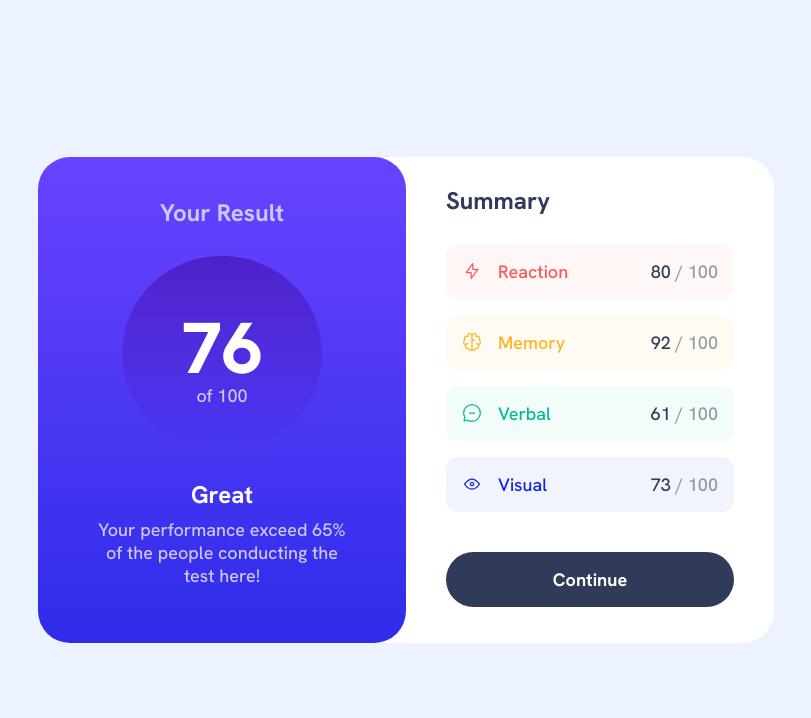
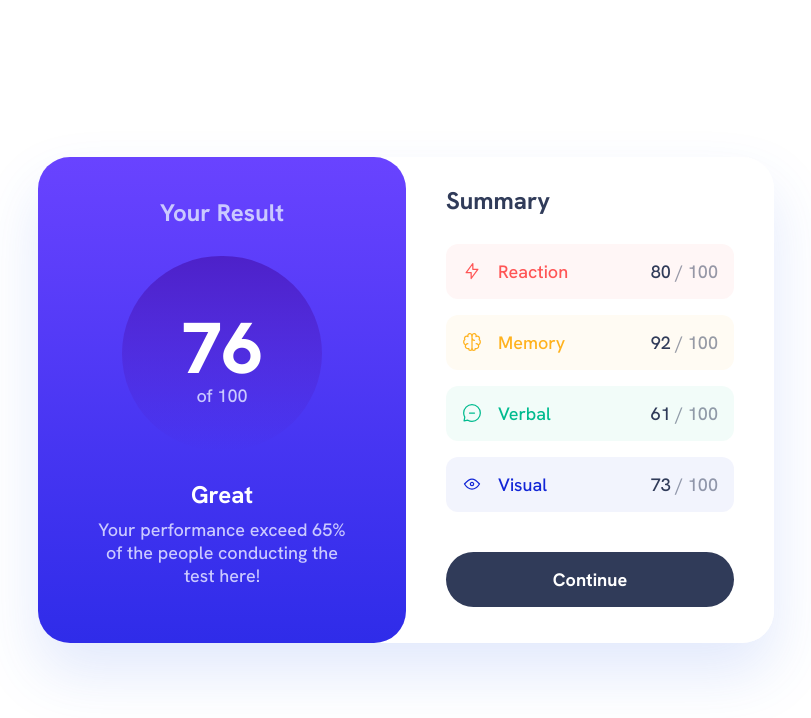
Before and after one commit to AcharaChisomSolomon/results-summary-component, a plain HTML site: page index.html in a window 1280 px wide. Shown: the whole page, without its empty margins (234-1045 px from the left). Drawn offline with Linux system fonts and the light colour scheme.

```diff
--- a/index.css
+++ b/index.css
@@ -44,7 +44,7 @@
     box-sizing: border-box;
 }
 body {
-    background-color: var(--body-bg);
+    background-color: var(--summary-bg);
     font-size: var(--p-font-size);
     font-family: var(--primary-font);
     font-weight: 500;
@@ -179,6 +179,7 @@
         display: grid;
         grid-template-columns: 1fr 1fr;
         border-radius: var(--border-redius);
+        box-shadow: 0px 30px 60px 0px rgba(61, 108, 236, 0.15);
     }
     .display {
         border-radius: var(--border-redius);
```
